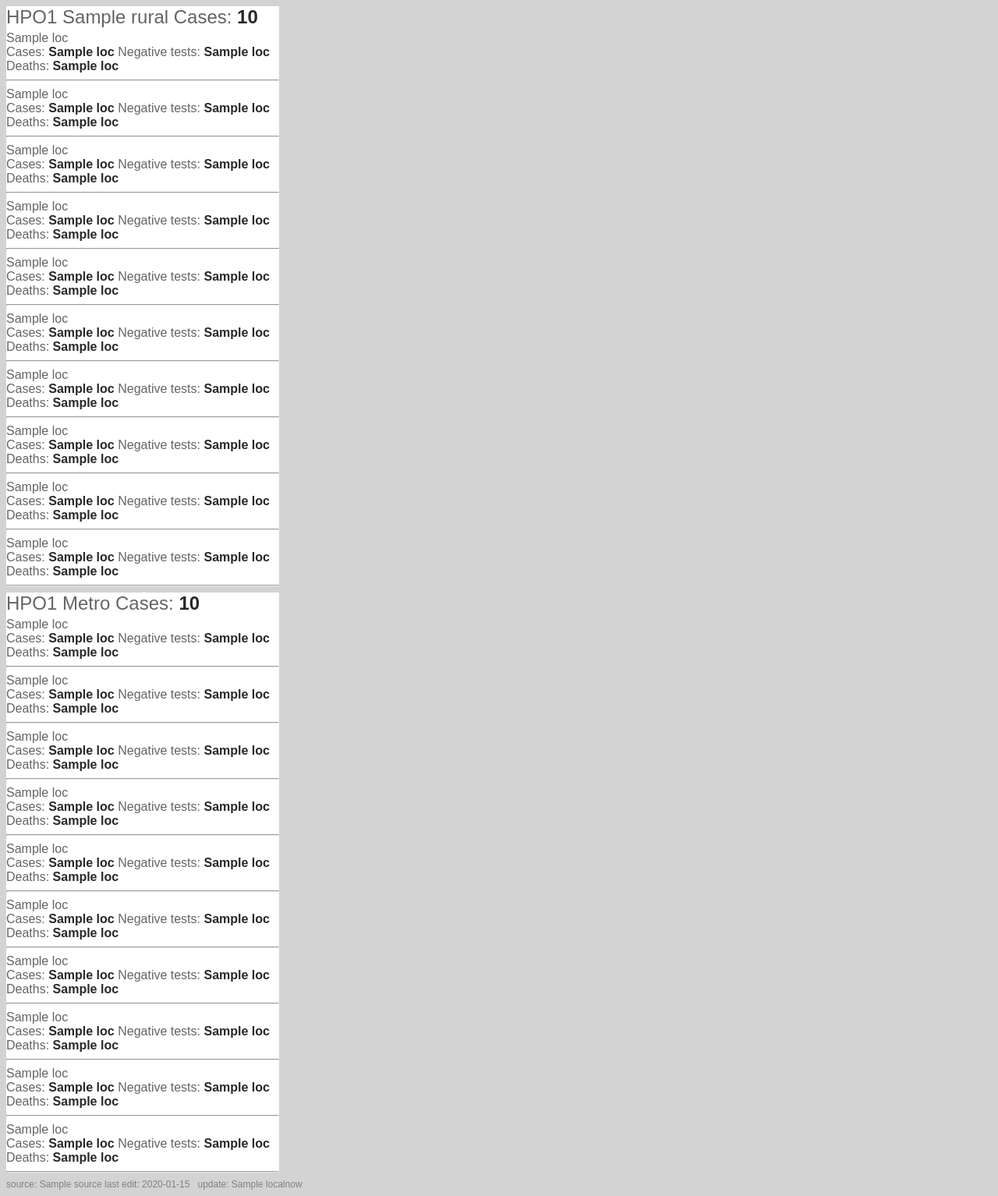
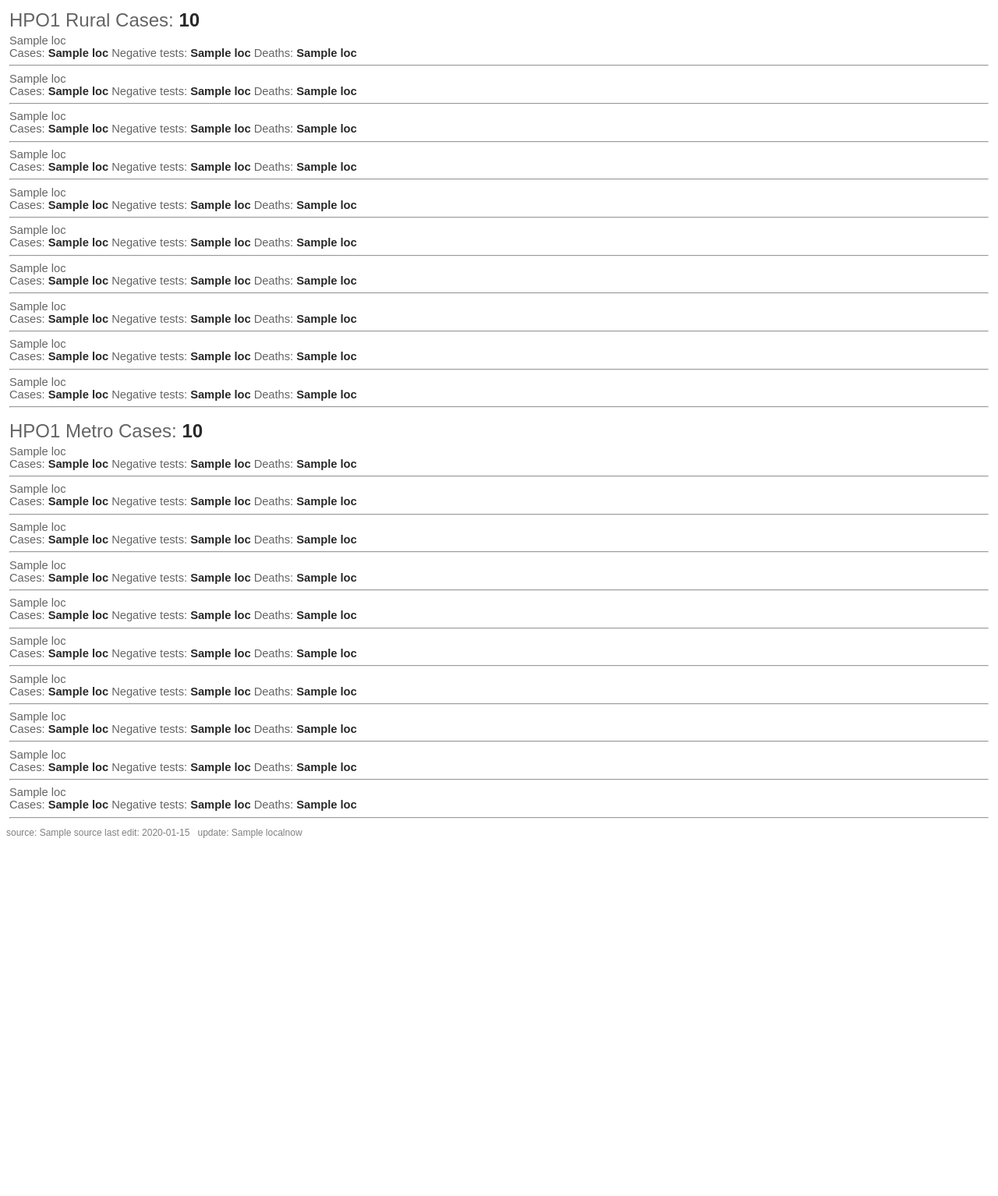
Before and after one commit to brian32768/corona_collector, a Python web app: template templates/cases.html in a window 1280 px wide. Shown: the whole page at 78% size. After the commit the page ends 1075 px from the top, so only its background shows below. Run offline with Jinja, Linux system fonts and the light colour scheme; the template is opened without the code that fills it: most values are stand-ins (such as "Sample title", 1, 10 or a date in 2020).

Commit message:
css tuning

```diff
--- a/templates/cases.html
+++ b/templates/cases.html
@@ -8,29 +8,25 @@
 
         {% block page_content %}
         <div id="rural" class="cases">
-            <div class="title">HPO1 {{Rural}} Cases: <b>{{ruraldf['Cases'].sum()}}</b></div>
+            <div class="title">HPO1 Rural Cases: <b>{{ruraldf['Cases'].sum()}}</b></div>
 
             {%for i in range(0,ruraldf.shape[0])%}
-            <div>
                 <div class="county">{{ruraldf.loc[i, "instName"]}}</div>
                 Cases: <b>{{ruraldf.loc[i, "Cases"]}}</b>
                 Negative tests: <b>{{ruraldf.loc[i, "NegativeTests"]}}</b>
                 Deaths: <b>{{ruraldf.loc[i, "Deaths"]}}</b>
-                <hr />
-            </div>
+                <hr/>
             {%endfor%}
         </div>
         <div id="metro" class="cases">
             <div class="title">HPO1 Metro Cases: <b>{{metrodf['Cases'].sum()}}</b></div>
 
             {%for i in range(0,metrodf.shape[0])%}
-            <div>
                 <div class="county">{{metrodf.loc[i, "instName"]}}</div>
                 Cases: <b>{{metrodf.loc[i, "Cases"]}}</b>
                 Negative tests: <b>{{metrodf.loc[i, "NegativeTests"]}}</b>
                 Deaths: <b>{{metrodf.loc[i, "Deaths"]}}</b>
                 <hr />
-            </div>
             {%endfor%}
         </div>
         <div class="byline">
--- a/templates/static/ms.css
+++ b/templates/static/ms.css
@@ -1,14 +1,14 @@
 body {
     font-family: Arial, sans-serif;
+    font-size: 11pt;
     color: rgb(100, 100, 100);
-    background-color: lightgray;
+    background-color: white;
 }
 b {
     color: rgb(40,40,40);
 }
 .cases {
-    width: 350px;
-    background-color: white;
+    padding: 4px;
 }
 .title {
     font-size: 18pt;
```
